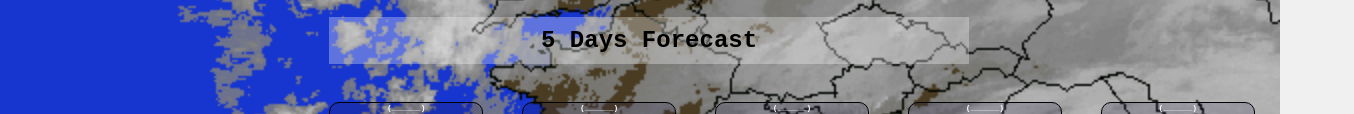
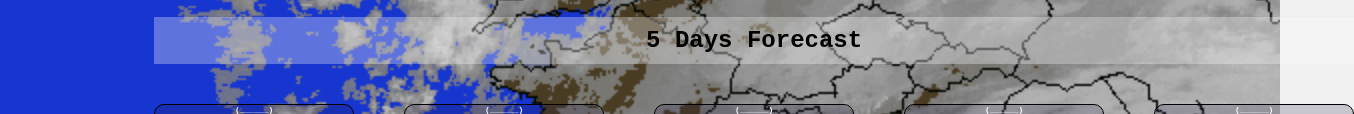
Before and after one commit to Twinkym/WAP, a plain HTML site: page index.html in a window 1280 px wide. Shown: the part 458-572 px from the top of the page, 1354 px wide, since content can reach past the window. Drawn offline with Linux system fonts and the light colour scheme.

Commit message:
fixed forecast title

```diff
--- a/CSS/style.css
+++ b/CSS/style.css
@@ -165,7 +165,7 @@ h1 {
 
 #forecast-title {
     text-align: center;
-    width: 50vw;
+    width: 100vw;
     margin: 0 auto;
     height: calc(100% / 9);
     background-color: rgba(255, 255, 255, 0.31);
--- a/index.html
+++ b/index.html
@@ -44,8 +44,9 @@
                     <h4>Moderate Rain</h4>
                 </div>
             </div>
-            <h2 id="forecast-title">5 Days Forecast</h2><br>
+
             <div class="days-forecast">
+                <h2 id="forecast-title">5 Days Forecast</h2>
                 <div class="day-forecast">
                     <h3>(______)</h3>
                     <div class="forecast-details">
```
